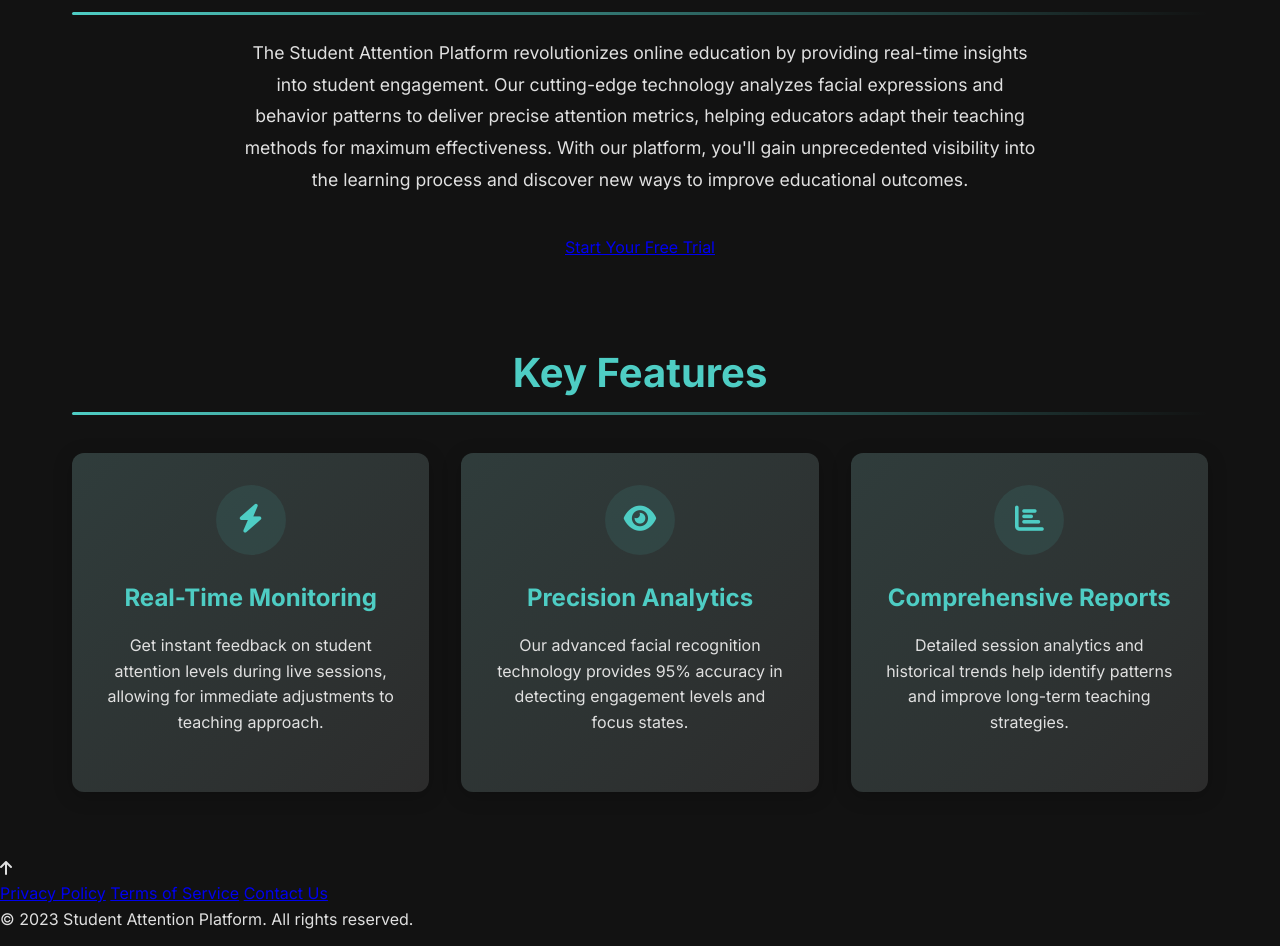
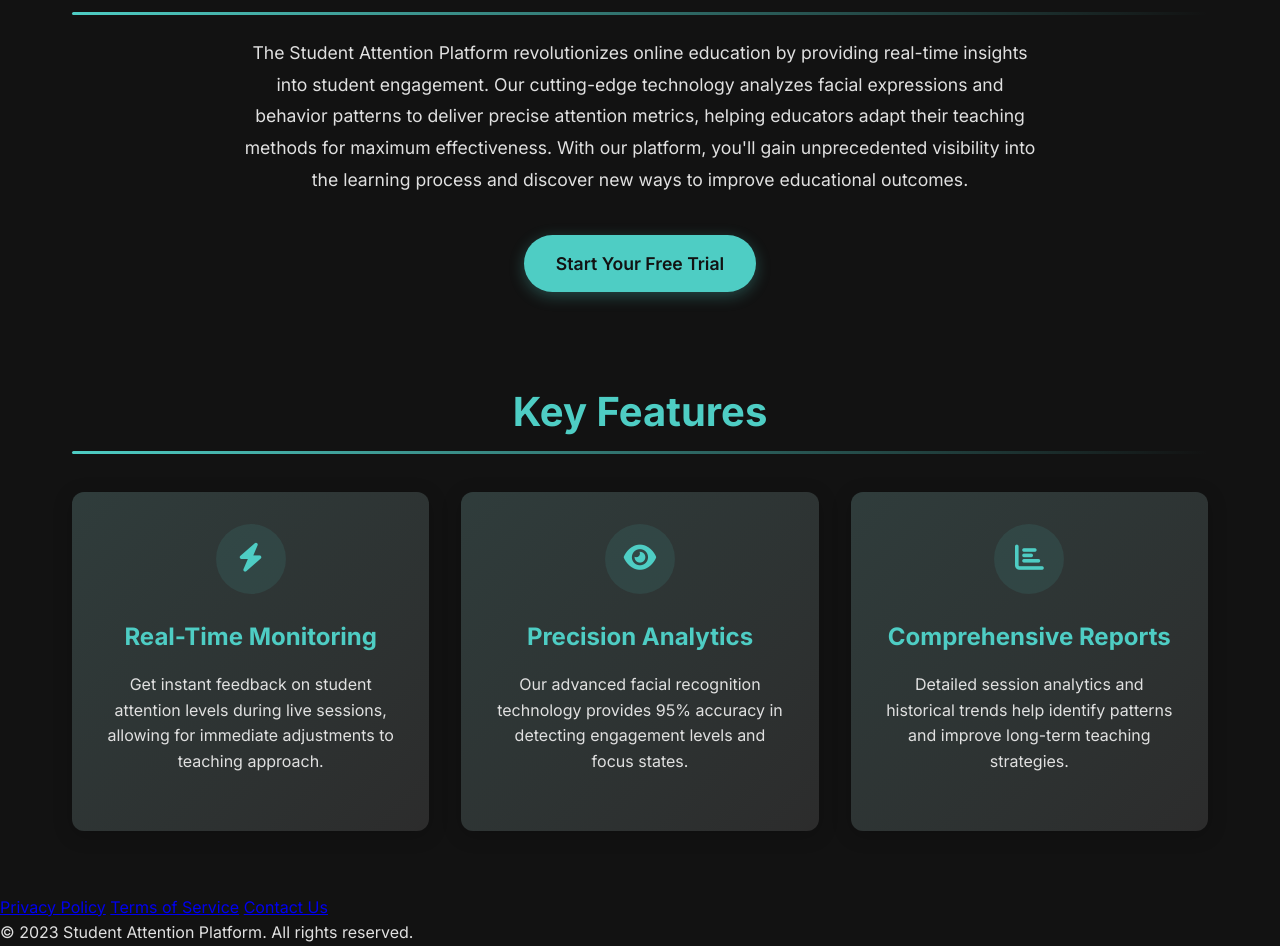
Before and after one commit to SEPAD-Project/WebApplication, a Flask app: page / in a window 1280 px wide. Shown: the part 923-1869 px from the top of the page. Run offline with Flask 3, Linux system fonts and the light colour scheme.

Commit message:
Back to top styles created

```diff
--- a/app/static/css/home.css
+++ b/app/static/css/home.css
@@ -318,3 +318,62 @@ body {
 .feature-card:hover .card-wave {
   transform: scaleX(1);
 }
+
+.cta-button {
+  display: inline-block;
+  background: var(--primary-color);
+  color: var(--dark-bg);
+  font-weight: 600;
+  font-size: 1.1rem;
+  padding: 0.9rem 2rem;
+  border-radius: 50px;
+  text-decoration: none;
+  transition: var(--transition);
+  box-shadow: 0 4px 15px rgba(78, 205, 196, 0.3);
+  position: relative;
+  overflow: hidden;
+  border: none;
+  cursor: pointer;
+}
+
+.cta-button:hover {
+  background: var(--primary-dark);
+  transform: translateY(-3px);
+  box-shadow: 0 8px 20px rgba(78, 205, 196, 0.4);
+}
+
+.cta-button:active {
+  transform: translateY(1px);
+}
+
+
+.back-to-top {
+  position: fixed;
+  bottom: 30px;
+  right: 30px;
+  width: 50px;
+  height: 50px;
+  background: var(--primary-color);
+  color: var(--dark-bg);
+  border-radius: 50%;
+  display: flex;
+  align-items: center;
+  justify-content: center;
+  font-size: 1.2rem;
+  cursor: pointer;
+  opacity: 0;
+  visibility: hidden;
+  transition: var(--transition);
+  box-shadow: var(--shadow);
+  z-index: 999;
+}
+
+.back-to-top.show {
+  opacity: 1;
+  visibility: visible;
+}
+
+.back-to-top:hover {
+  background: var(--primary-dark);
+  transform: translateY(-3px);
+}
```
